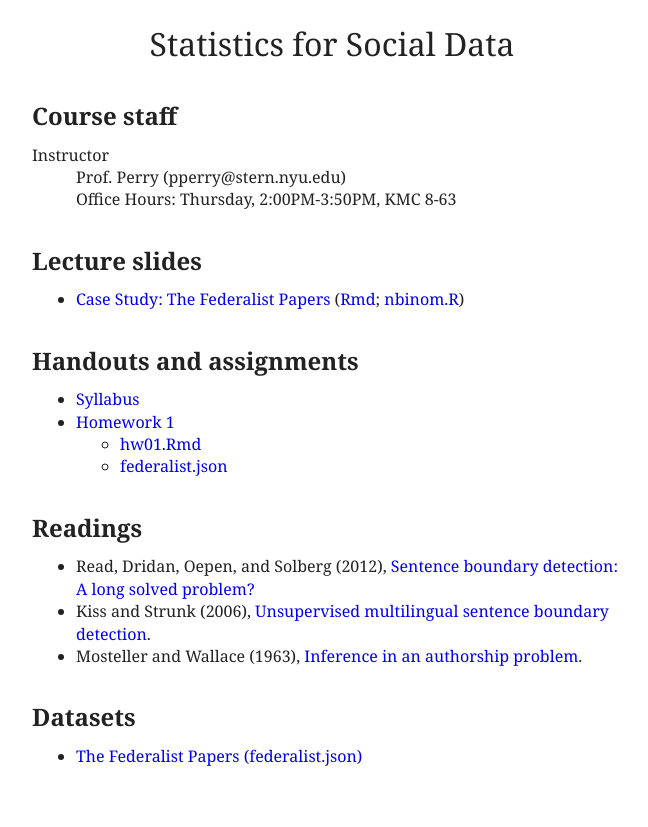
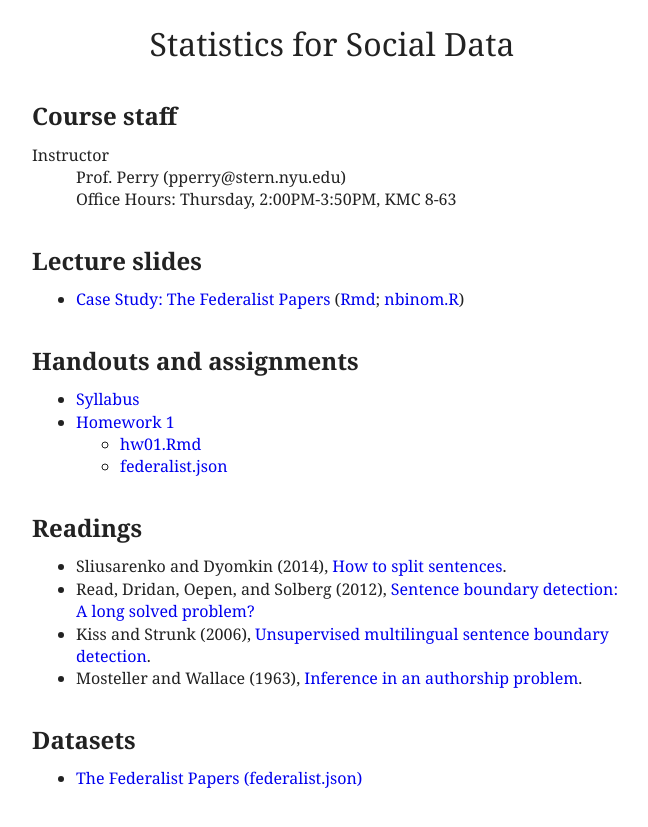
Before and after one commit to patperry/patperry.github.com, a Jekyll site: the page built from course/ssd/index.html, in a window 1280 px wide. Shown: the top 827 px of the page, without its empty margins (308-956 px from the left). Built offline with Jekyll 4.4.1, drawn with Linux system fonts in a browser that asks for light colours.

Commit message:
add link to grammarly blog post

```diff
--- a/course/ssd/index.html
+++ b/course/ssd/index.html
@@ -99,6 +99,8 @@ to take the course.
   <li>Cluaset, Shalizi, and Newman (2009), <a href="Clau09.pdf">Power-law
       distributions in empirical data</a>.
 -->
+  <li>Sliusarenko and Dyomkin (2014),
+    <a href=http://tech.grammarly.com/blog/posts/How-to-Split-Sentences.html">How to split sentences</a>.
   <li>Read, Dridan, Oepen, and Solberg (2012),
     <a href="reading/Read12.pdf">Sentence boundary detection: A long solved problem?</a>
   <li>Kiss and Strunk (2006),
```
